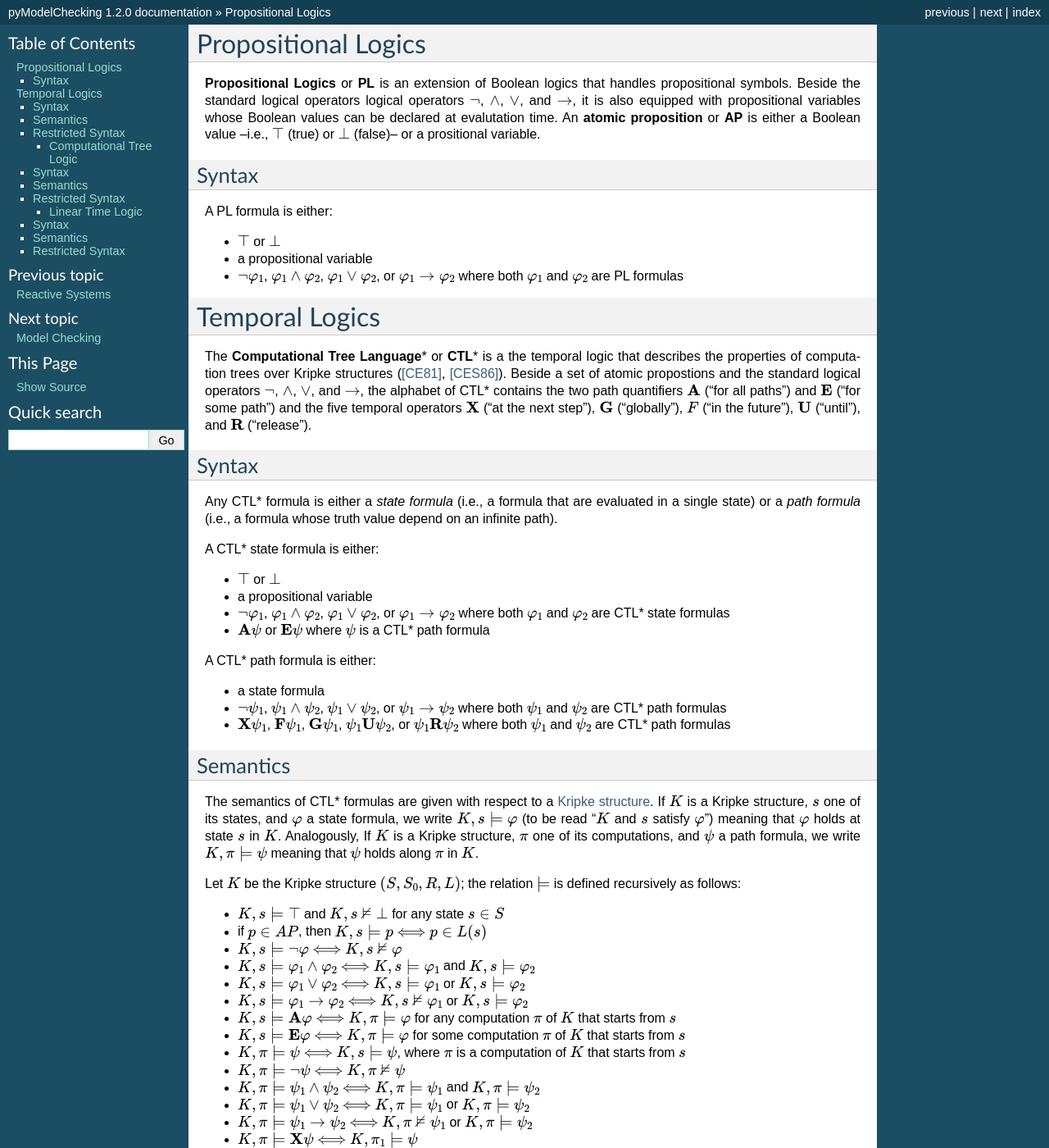
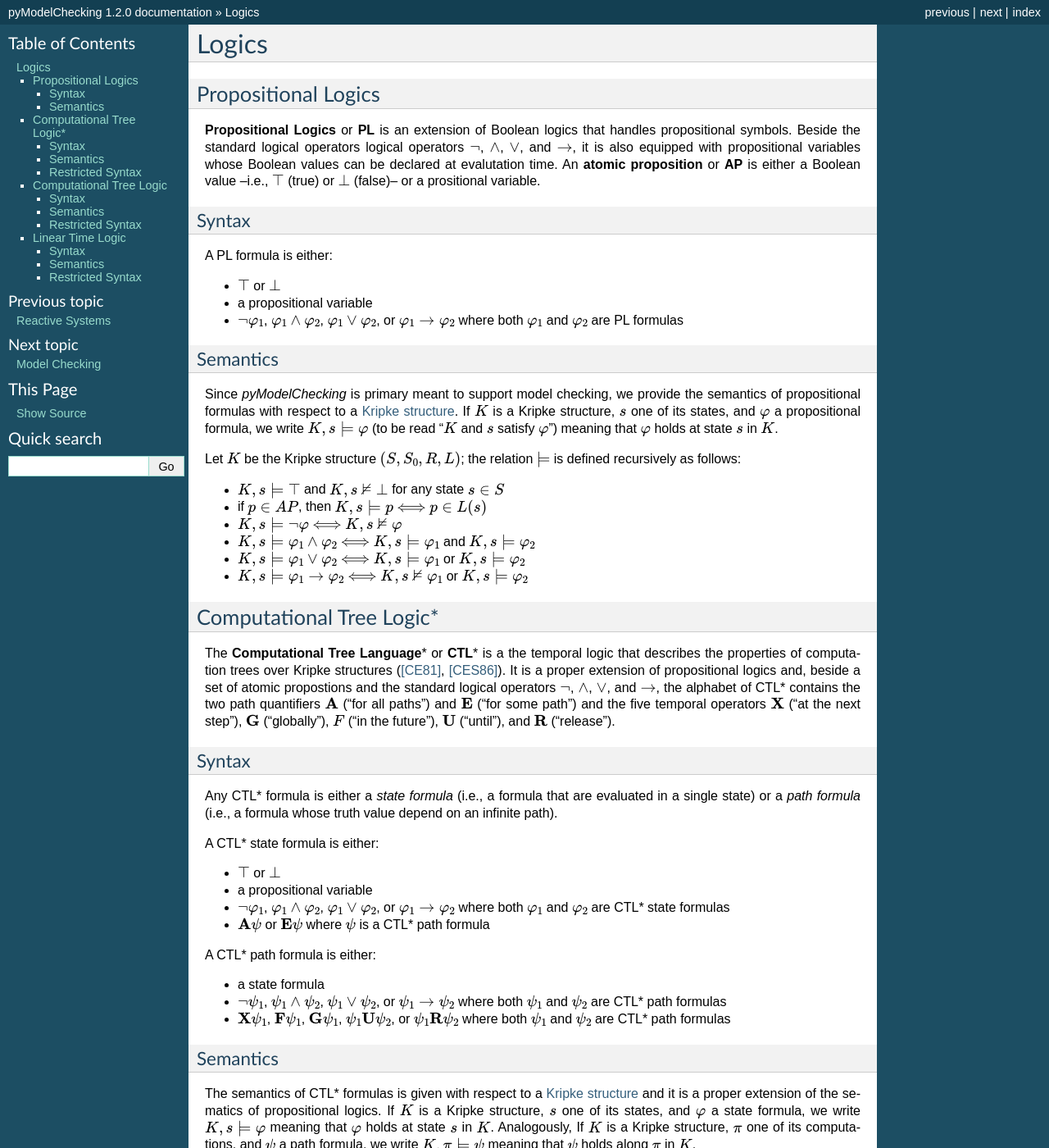
Before and after one commit to albertocasagrande/pyModelChecking, a Sphinx documentation site: the page built from doc/source/logics.rst, in a window 1280 px wide and 1400 px high. Shown: the whole window at 82% size. Built offline with Sphinx 7.4.7, drawn with Linux system fonts in a browser that asks for light colours; some of the changed text lies outside the part shown.

Commit message:
Improved documentation.

```diff
--- a/doc/source/logics.rst
+++ b/doc/source/logics.rst
@@ -1,8 +1,12 @@
-********************
-Propositional Logics
-********************
+******
+Logics
+******
 
 .. _PL:
+
+--------------------
+Propositional Logics
+--------------------
 
 **Propositional Logics** or **PL** is an extension of Boolean logics that
 handles propositional symbols. Beside the standard logical operators
@@ -13,9 +17,8 @@ or **AP** is either a Boolean value --i.e., :math:`\top` (true) or
 :math:`\bot` (false)-- or
 a prositional variable.
 
-------
 Syntax
-------
+======
 
 A PL formula is either:
 
@@ -26,27 +29,52 @@ A PL formula is either:
   :math:`\varphi_1 \rightarrow \varphi_2` where both :math:`\varphi_1` and
   :math:`\varphi_2` are PL formulas
 
-***************
-Temporal Logics
-***************
+Semantics
+=========
+
+Since `pyModelChecking` is primary meant to support model checking, we
+provide the semantics of propositional formulas with respect to a
+:ref:`Kripke structure<kripke_structure>`. If :math:`K` is a Kripke structure,
+:math:`s` one of its states, and :math:`\varphi` a propositional formula,
+we write :math:`K,s \models \varphi` (to be read ":math:`K` and :math:`s`
+satisfy :math:`\varphi`") meaning that :math:`\varphi` holds at state
+:math:`s` in :math:`K`.
+
+Let :math:`K` be the Kripke structure :math:`(S,S_0,R,L)`;
+the relation :math:`\models` is defined recursively as follows:
+
+- :math:`K,s \models \top` and :math:`K,s \not\models \bot` for any state
+  :math:`s \in S`
+- if :math:`p \in AP`, then :math:`K,s \models p`
+  :math:`\Longleftrightarrow` :math:`p \in L(s)`
+- :math:`K,s \models \neg\varphi`
+  :math:`\Longleftrightarrow` :math:`K,s \not\models \varphi`
+- :math:`K,s \models \varphi_1 \land \varphi_2` :math:`\Longleftrightarrow`
+  :math:`K,s \models \varphi_1` and :math:`K,s \models \varphi_2`
+- :math:`K,s \models \varphi_1 \lor \varphi_2` :math:`\Longleftrightarrow`
+  :math:`K,s \models \varphi_1` or :math:`K,s \models \varphi_2`
+- :math:`K,s \models \varphi_1 \rightarrow \varphi_2`
+  :math:`\Longleftrightarrow`
+  :math:`K,s \not\models \varphi_1` or :math:`K,s \models \varphi_2`
 
 .. _CTLS:
 
+-------------------------
 Computational Tree Logic*
-=========================
+-------------------------
 
 The **Computational Tree Language**\ * or **CTL**\ * is a the temporal logic
 that describes the properties of computation trees over Kripke structures
-([CE81]_, [CES86]_). Beside a set of atomic propostions and the standard
+([CE81]_, [CES86]_). It is a proper extension of propositional logics and,
+beside a set of atomic propostions and the standard
 logical operators :math:`\neg`, :math:`\land`, :math:`\lor`, and
 :math:`\rightarrow`, the alphabet of CTL* contains the two path quantifiers
 :math:`\mathbf{A}` ("for all paths") and :math:`\mathbf{E}` ("for some path") and the five
 temporal operators :math:`\mathbf{X}` ("at the next step"), :math:`\mathbf{G}` ("globally"),
 :math:`F` ("in the future"), :math:`\mathbf{U}` ("until"), and :math:`\mathbf{R}` ("release").
 
-------
 Syntax
-------
+======
 
 Any CTL* formula is either a *state formula* (i.e., a formula that are
 evaluated in a single state) or a *path formula* (i.e., a formula whose
@@ -76,15 +104,16 @@ A CTL* path formula is either:
 
 .. _CTLS_semantics:
 
----------
 Semantics
----------
-The semantics of CTL* formulas are given with respect to a
-:ref:`Kripke structure<kripke_structure>`. If :math:`K` is a Kripke structure,
+=========
+
+The semantics of CTL* formulas is given with respect to a
+:ref:`Kripke structure<kripke_structure>` and
+it is a proper extension of the sematics of propositional logics.
+If :math:`K` is a Kripke structure,
 :math:`s` one of its states, and :math:`\varphi` a state formula,
-we write :math:`K,s \models \varphi` (to be read ":math:`K` and :math:`s`
-satisfy :math:`\varphi`") meaning that :math:`\varphi` holds at state
-:math:`s` in :math:`K`. Analogously, If :math:`K` is a Kripke structure,
+we write :math:`K,s \models \varphi` meaning that :math:`\varphi` holds at
+state :math:`s` in :math:`K`. Analogously, If :math:`K` is a Kripke structure,
 :math:`\pi` one of its computations, and :math:`\psi` a path formula,
 we write :math:`K,\pi \models \psi` meaning that :math:`\psi` holds
 along :math:`\pi` in :math:`K`.
@@ -150,9 +179,8 @@ and any :math:`\mathbf{G}` are **equivalent** if
 any formula :math:`\mathbf{G}` has an equivalent formula
 in :math:`\mathcal{F}` and vice versa.
 
------------------
 Restricted Syntax
------------------
+=================
 
 It is easy to prove that :math:`\bot`, :math:`\mathbf{F} \psi`, :math:`\mathbf{G} \psi`,
 :math:`\varphi \mathbf{R} \psi`, :math:`\mathbf{A} \varphi`, :math:`\varphi \land \psi`,
@@ -167,8 +195,9 @@ and atomic propositions is equivalent to the full CTL* language
 
 .. _CTL:
 
+------------------------
 Computational Tree Logic
-========================
+------------------------
 
 The **Computational Tree Language** or **CTL** is a subset of :ref:`CTL*<CTLS>`
 ([BMP83]_, [CE81]_, [CE80]_). In CTL, each occurence of the
@@ -176,9 +205,8 @@ two path quantifiers :math:`\mathbf{A}` and :math:`\mathbf{E}` should be
 coupled to one of the temporal
 operators :math:`\mathbf{X}`, :math:`\mathbf{G}`, :math:`\mathbf{F}`, :math:`\mathbf{U}`, or :math:`\mathbf{U}`.
 
-------
 Syntax
-------
+======
 
 More formally, a CTL state formula is either:
 
@@ -196,14 +224,13 @@ A CTL path formula is either :math:`\mathbf{X} \varphi_1`,
 :math:`\varphi_1 \mathbf{R} \varphi_2` where both :math:`\varphi_1` and
 :math:`\varphi_2` are CTL state formulas.
 
----------
 Semantics
----------
+=========
+
 CTL has the same :ref:`semantics of CTL*<CTLS_semantics>`.
 
------------------
 Restricted Syntax
------------------
+=================
 
 Despite the apperent syntatic complexity of CTL, any possible property
 definable in it can be expressed by a CTL formula whose syntax is restricted
@@ -224,15 +251,15 @@ As a matter of the facts, it is easy to prove that:
 
 .. _LTL:
 
+-----------------
 Linear Time Logic
-=================
+-----------------
 
 The **Linear Time Logic** or **LTL** is a subset of of :ref:`CTL*<CTLS>`
 ([P77]_).
 
-------
 Syntax
-------
+======
 
 LTL formulas have the form :math:`A \rho` where :math:`\rho`
 is a LTL path formula and a LTL path formula is either:
@@ -247,14 +274,13 @@ is a LTL path formula and a LTL path formula is either:
   :math:`\varphi_1 \mathbf{R} \varphi_2` where both :math:`\varphi_1` and
   :math:`\varphi_2` are LTL path formulas.
 
----------
 Semantics
----------
+=========
+
 LTL has the same :ref:`semantics of CTL*<CTLS_semantics>`.
 
------------------
 Restricted Syntax
------------------
+=================
 
 It is easy to prove that:
 
```
